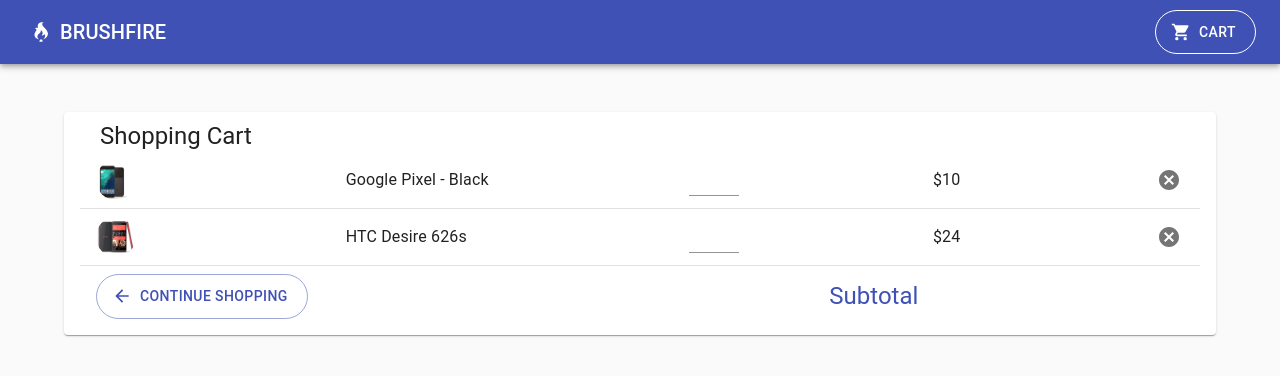
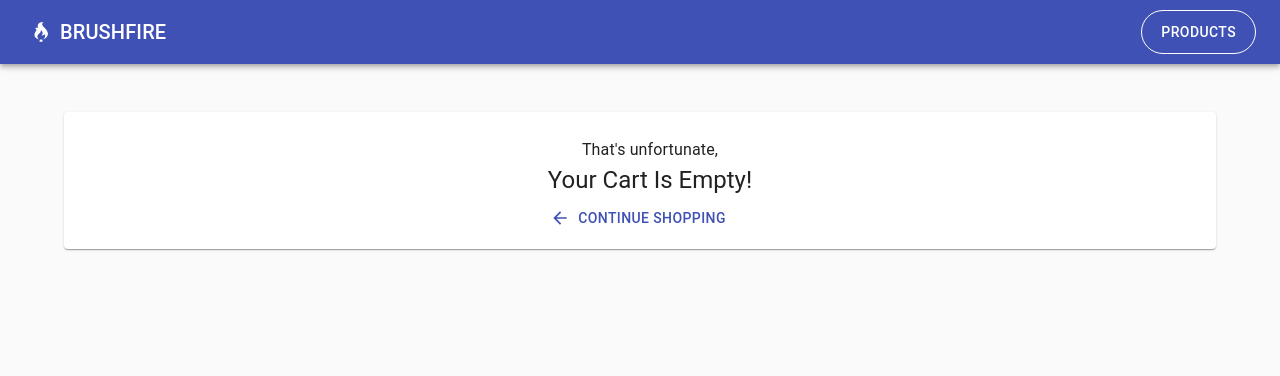
Before and after one commit to jswelsh/react_store, a React (Create React App) app: page /cart in a window 1280 px wide. Shown: the top 376 px of the page. Built offline with nearby package versions, Linux system fonts and the light colour scheme.

Commit message:
finished core functionality of cart component

```diff
--- a/src/Cart/CartItem.js
+++ b/src/Cart/CartItem.js
@@ -1,42 +1,72 @@
 import React from "react"
 import { makeStyles } from '@material-ui/core/styles'
 
-import { Divider, TextField, ListItem, ListItemAvatar, ListItemText, Typography, Grid } from '@material-ui/core'
+import {
+  Divider,
+  Button,
+  TextField,
+  ListItem,
+  ListItemAvatar,
+  ListItemText,
+  Typography,
+  Grid } from '@material-ui/core'
 import Avatar from '@material-ui/core/Avatar'
 import IconButton from '@material-ui/core/IconButton'
-
+import AddIcon from '@material-ui/icons/Add'
+import RemoveIcon from '@material-ui/icons/Remove'
 import CancelIcon from '@material-ui/icons/Cancel'
 
 const useStyles = makeStyles((theme) => ({
-  Title:{
-    width:150
-  }
+  Title:{ width:150}
 }))
-
-function CartItem({product}) {
-  const classes = useStyles()
-
-  const components = [(
-    <ListItemAvatar children={
-      <Avatar alt="" src={product.img}/>}/>),(
-    <div className={classes.Title}>
-      <ListItemText primary={product.title} />
-    </div>),(
-    <TextField
+/*
+<TextField
       type="number"
       style={{width: '50px'}} onInput={e => {
         e.target.value = Math
         .max(0, parseInt(e.target.value))
         .toString()
         .slice(0, 2)
-      }} min={0} />),(
+      }} min={0} />
+*/
+function CartItem({
+  id,
+  img,
+  title,
+  price,
+  count,
+  increment,
+  decrement,
+  removeItem
+  }) {
+  const classes = useStyles()
+
+  const components = [(
+    <ListItemAvatar children={
+      <Avatar alt="" src={img}/>}/>),(
+    <div className={classes.Title}>
+      <ListItemText primary={title} />
+    </div>),(<>
+    <IconButton
+      children={<RemoveIcon />}
+      onClick={()=>decrement(id)}
+      size='small'/>
+    <Button
+      style={{color:'black'}}
+      disabled={true}
+      children={count}/>
+    <IconButton
+      children={<AddIcon />}
+      onClick={()=>increment(id)}
+      size='small'/>
+    </>),(
       <Typography
-        children={'$'+product.price} />),(
+        children={'$'+price} />),(
       <IconButton
         children={<CancelIcon />}
+        onClick={()=>removeItem(id)}
         size='small'/>)
     ]
-
   return (<>
   <ListItem
     children={
--- a/src/Cart/index.js
+++ b/src/Cart/index.js
@@ -1,11 +1,12 @@
 // import { useState } from 'react'
 import { List, Button, ListItem, Typography, Grid } from '@material-ui/core'
 import { makeStyles } from '@material-ui/core/styles'
+import {ProductConsumer} from '../context'
+import { Link } from "react-router-dom"
 
 import Paper from '@material-ui/core/Paper'
 
 import ArrowBackIcon from '@material-ui/icons/ArrowBack';
-
 import { CartItem } from './CartItem'
 
 const useStyles = makeStyles((theme) => ({
@@ -17,6 +18,8 @@
     marginTop:'48px',
     paddingLeft:'16px',
     paddingRight:'16px',
+    paddingTop:'24px',
+    paddingBottom:'8px',
     margin:'auto',
     width: '90%',
   },
@@ -24,45 +27,58 @@
     marginLeft:'20px'
   }
 }))
-  const product = {
-  id: 1,
-  title: "Google Pixel - Black",
-  img: "img/product-1.png",
-  price: 10,
-  company: "GOOGLE",
-  info:
-    "Lorem ipsum dolor amet offal butcher quinoa sustainable gastropub, echo park actually green juice sriracha paleo. Brooklyn sriracha semiotics, DIY coloring book mixtape craft beer sartorial hella blue bottle. Tote bag wolf authentic try-hard put a bird on it mumblecore. Unicorn lumbersexual master cleanse blog hella VHS, vaporware sartorial church-key cardigan single-origin coffee lo-fi organic asymmetrical. Taxidermy semiotics celiac stumptown scenester normcore, ethical helvetica photo booth gentrify.",
-  inCart: false,
-  count: 0,
-  total: 0
-  }
-  const product2 = {
-  id: 5,
-  title: "HTC Desire 626s",
-  img: "img/product-5.png",
-  price: 24,
-  company: "htc",
-  info:
-    "Lorem ipsum dolor amet offal butcher quinoa sustainable gastropub, echo park actually green juice sriracha paleo. Brooklyn sriracha semiotics, DIY coloring book mixtape craft beer sartorial hella blue bottle. Tote bag wolf authentic try-hard put a bird on it mumblecore. Unicorn lumbersexual master cleanse blog hella VHS, vaporware sartorial church-key cardigan single-origin coffee lo-fi organic asymmetrical. Taxidermy semiotics celiac stumptown scenester normcore, ethical helvetica photo booth gentrify.",
-  inCart: false,
-  count: 0,
-  total: 0,
-  featured: true
-  }
-  const cart = [product,product2]
 
 const Cart = () => {
   const classes = useStyles()
 
   return (
+  <ProductConsumer>
+  {value => {
+  const {cart, increment, decrement, removeItem, cartSubTotal, cartTax, cartTotal} = value
+
+  if(cart.length===0){
+    return(
+    <Paper className={classes.Paper} style={{textAlign:'center'}}>
+      <Typography
+        children="That's unfortunate,"
+        variant='subtitle1'
+        className={classes.Header}/>
+      <Typography
+        children='Your Cart Is Empty!'
+        variant='h5'
+        className={classes.Header}/>
+      <Button
+        children='continue shopping'
+        startIcon={<ArrowBackIcon />}
+        component={Link}
+        // variant="outlined"
+        color='primary'
+        to={'/'}/>
+    </Paper>
+    )
+  }
+  else if(cart.length>0){
+    return(
     <Paper className={classes.Paper}>
       <List>
         <Typography
           children='Shopping Cart'
-        variant='h5'
+          variant='h4'
           className={classes.Header}/>
         {cart.map(product => {
-        return <CartItem product={product}/>})}
+          const {id, img, title, price, count} = product
+          return (
+            <CartItem
+              id={id}
+              key={id}
+              img={img}
+              title={title}
+              price={price}
+              count={count}
+              increment={increment}
+              decrement={decrement}
+              removeItem={removeItem}
+            />)})}
           <ListItem>
           <Grid
             container
@@ -71,10 +87,12 @@
             alignItems="center">
           <Grid xs={8} item children={
             <Button
+            children='continue shopping'
+            startIcon={<ArrowBackIcon />}
+            component={Link}
+            // variant="outlined"
             color='primary'
-            variant={'outlined'}
-            children='continue shopping'
-            startIcon={<ArrowBackIcon />}/>
+            to={'/'}/>
           }/>
           <Grid
             xs={4}
@@ -84,25 +102,59 @@
             direction="row"
             alignItems="center"
             children={<>
+            <Grid container justify="flex-end" children={<>
             <Grid item children={
               <Typography
-              children='Subtotal'
+                children='Subtotal:'
                 variant="h5"
-              color="primary"/>}/>
+                color="initial"/>}/>
             <Grid item children={
               <Typography
-              variant="h4"
+                variant="h6"
                 color="initial"
-              chidlren={'$'+ cart
-              .reduce((accumulator, current) => (
-                current.price + accumulator) , 0.00)
-              .toFixed(2)}/>}/>
+                children={'$'+ cartSubTotal.toFixed(2)}/>}/></>}/>
+            <Grid container justify="flex-end"  children={<>
+            <Grid item children={
+              <Typography
+                children='Tax:'
+                variant="h5"
+                color="initial"/>}/>
+            <Grid item children={
+              <Typography
+                variant="h6"
+                color="initial"
+                children={'$'+ cartTax.toFixed(2)}/>}/></>}/>
+            <Grid container justify="flex-end" children={<>
+            <Grid item children={
+              <Typography
+                children='Total:'
+                variant="h5"
+                color="initial"/>}/>
+            <Grid item children={
+              <Typography
+                variant="h5"
+                color="primary"
+                children={'$'+ cartTotal.toFixed(2)}/>}/></>}/>
           </>}/>
         </Grid>
         </ListItem>
       </List>
-  </Paper>
+    </Paper>)
+  }
+}}
+  </ProductConsumer>
   )
 }
 
 export { Cart }
+
+
+/*
+<Typography
+          variant="h4"
+          color="initial"
+          children={'$'+ cart
+          .reduce((accumulator, current) => (
+            (current.price*current.) + accumulator) , 0.00)
+          .toFixed(2)}/>}/>
+*/
--- a/src/NaviBar/index.js
+++ b/src/NaviBar/index.js
@@ -1,4 +1,5 @@
 import { makeStyles } from '@material-ui/core/styles'
+import { useLocation } from 'react-router-dom'
 
 import { Link } from "react-router-dom"
 import SvgBrushFireIcon from './SvgBrushFireIcon'
@@ -24,7 +25,9 @@
 }));
 
 const NaviBar = () => {
-  const classes = useStyles();
+  const location = useLocation()
+  const classes = useStyles()
+  console.log(location.pathname)
   return (
   <AppBar position="static" color="primary">
     <Toolbar>
@@ -40,13 +43,23 @@
         edge="start"
         aria-label="menu" />
         <div className={classes.toolbarButtons}>
+        {location.pathname !== '/cart' ?
+      (
       <Button
         children='cart'
         startIcon={<SvgCart />}
         component={Link}
         variant="outlined"
         color='inherit'
-        to={'/cart'}/>
+        to={'/cart'}/>)
+      : (
+      <Button
+        children='Products'
+        component={Link}
+        variant="outlined"
+        color='inherit'
+        to={'/'}/>)}
+
     </div>
     </Toolbar>
   </AppBar>
```
Also changed, not shown: src/Products/Product.js (+41 -20 lines). Lines whose indentation alone changed are shown as unchanged.
